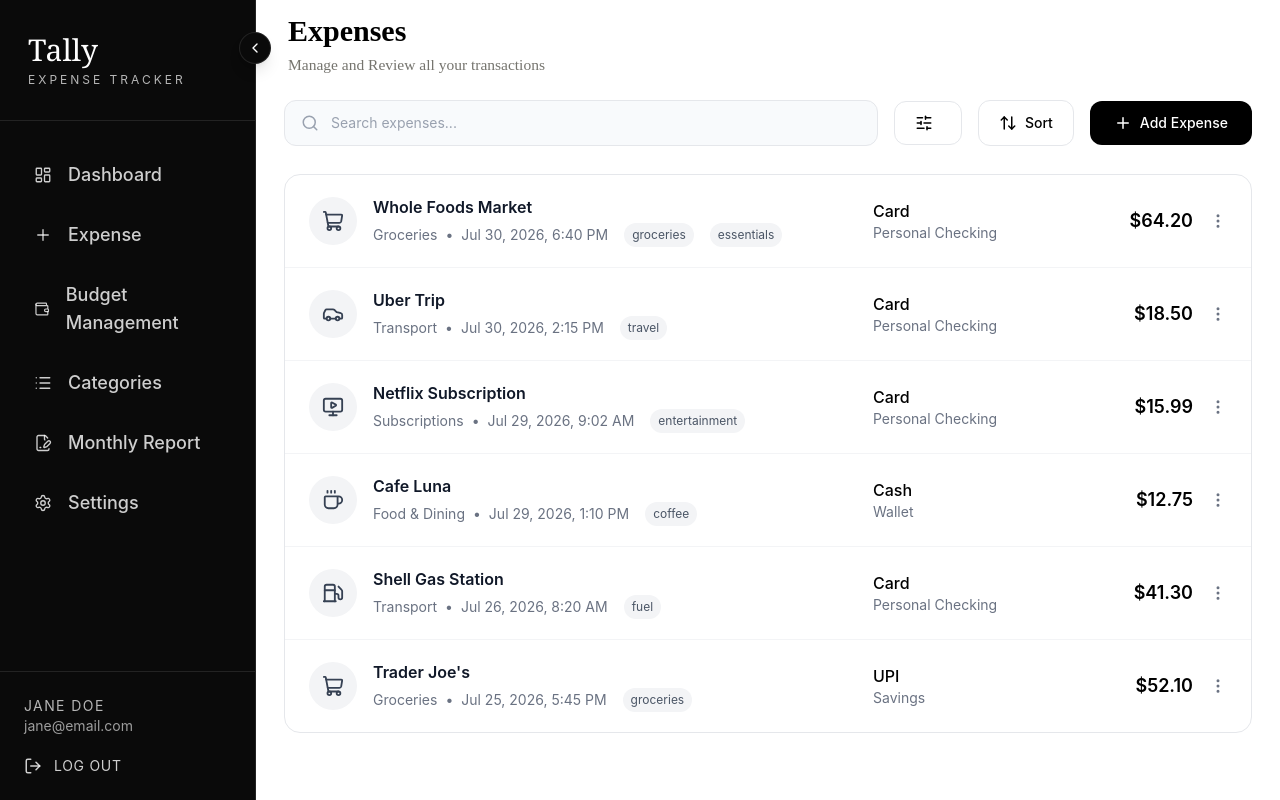
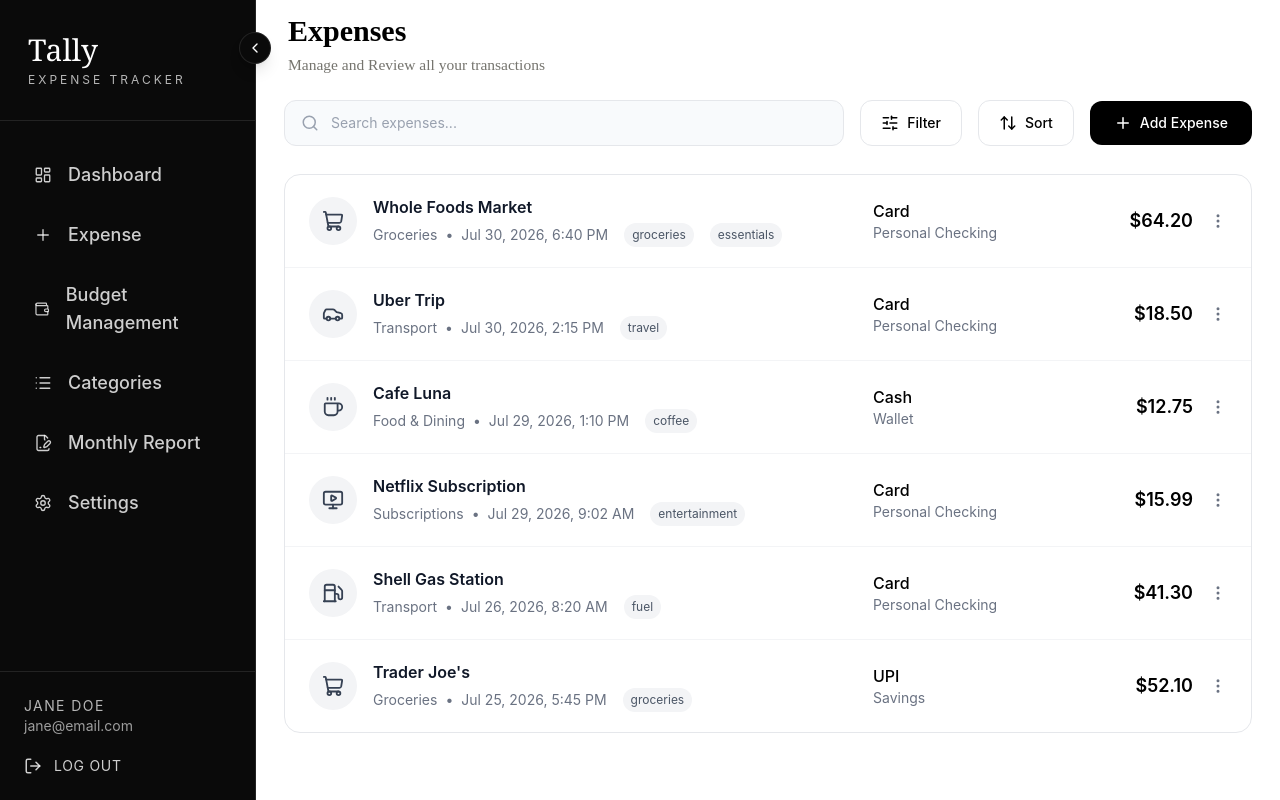
Before and after one commit to Agraj-Prtp-Singh/Tall-Expense-Tracker, a React (Vite) app in the folder client/: page / in a window 1280 px wide. Built offline with nearby package versions, Linux system fonts and the light colour scheme.

Commit message:
Add props for the child components

```diff
--- a/client/src/pages/Expense.jsx
+++ b/client/src/pages/Expense.jsx
@@ -6,15 +6,58 @@ import { initialExpenses } from "../data/expenses";
 
 const Expenses = () => {
   const [search, setSearch] = useState("");
+  const [filter, setFilter] = useState("All");
+  const [sort, setSort] = useState("newest");
 
-  const filteredExpenses = initialExpenses.filter((expense) =>
-    expense.title.toLowerCase().includes(search.toLowerCase()),
-  );
+  const filteredExpenses = [...initialExpenses]
+    // Search
+    .filter((expense) =>
+      expense.title.toLowerCase().includes(search.toLowerCase()),
+    )
+
+    // Category Filter
+    .filter((expense) =>
+      filter === "All" ? true : expense.category === filter,
+    )
+
+    // Sort
+    .sort((a, b) => {
+      switch (sort) {
+        case "newest":
+          return new Date(b.date) - new Date(a.date);
+
+        case "oldest":
+          return new Date(a.date) - new Date(b.date);
+
+        case "high":
+          return b.amount - a.amount;
+
+        case "low":
+          return a.amount - b.amount;
+
+        case "az":
+          return a.title.localeCompare(b.title);
+
+        case "za":
+          return b.title.localeCompare(a.title);
+
+        default:
+          return 0;
+      }
+    });
 
   return (
     <>
       <ExpenseNav />
-      <SearchBar search={search} setSearch={setSearch} />
+
+      <SearchBar
+        search={search}
+        setSearch={setSearch}
+        filter={filter}
+        setFilter={setFilter}
+        sort={sort}
+        setSort={setSort}
+      />
 
       <ExpenseList expenses={filteredExpenses} />
     </>
```
